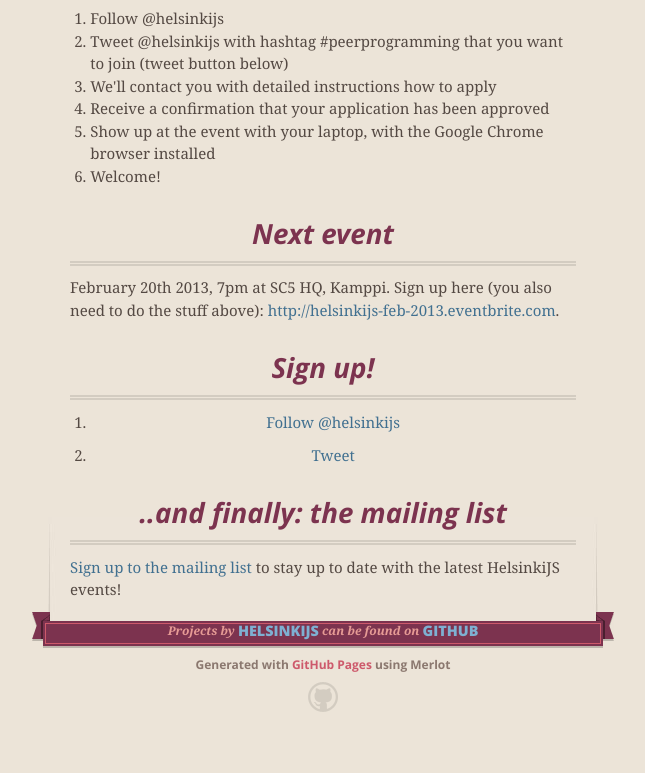
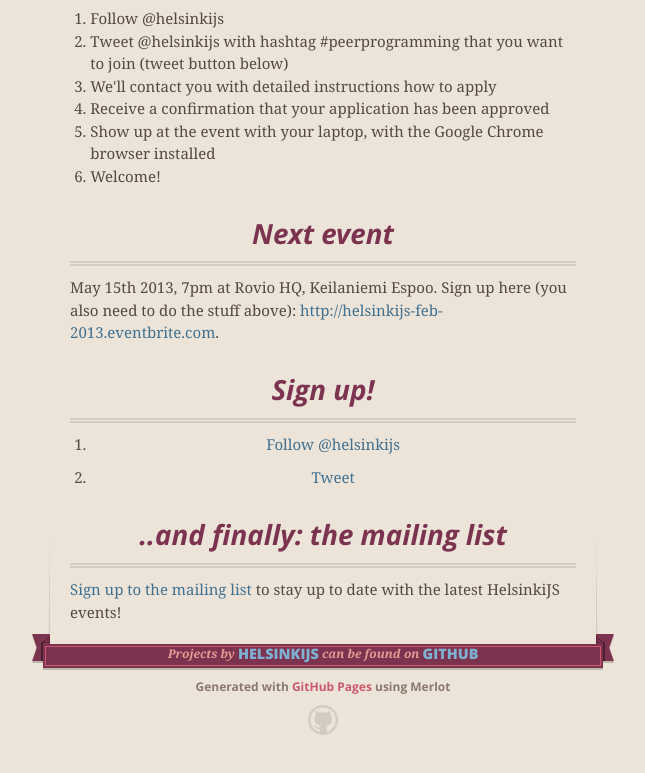
Before and after one commit to helsinkijs/helsinkijs.org, a plain HTML site: page peer-programming.html in a window 1280 px wide. Shown: the part 1061-1834 px from the top of the page, without its empty margins (317-962 px from the left). Before the commit the page ends 1813 px from the top, so only its background shows below. Drawn offline with nearby package versions, Linux system fonts and the light colour scheme.

Commit message:
Updated May 15th date & location
May 15th 2013, 7pm at Rovio HQ, Keilaniemi Espoo

```diff
--- a/peer-programming.html
+++ b/peer-programming.html
@@ -77,7 +77,7 @@
 </ol>
 <h2>Next event</h2>
 <p>
-  February 20th 2013, 7pm at SC5 HQ, Kamppi.
+  May 15th 2013, 7pm at Rovio HQ, Keilaniemi Espoo.
   Sign up here (you also need to do the stuff above): <a href="http://helsinkijs-feb-2013.eventbrite.com/">http://helsinkijs-feb-2013.eventbrite.com</a>.
 </p>
 <h2>Sign up!</h2>
```
